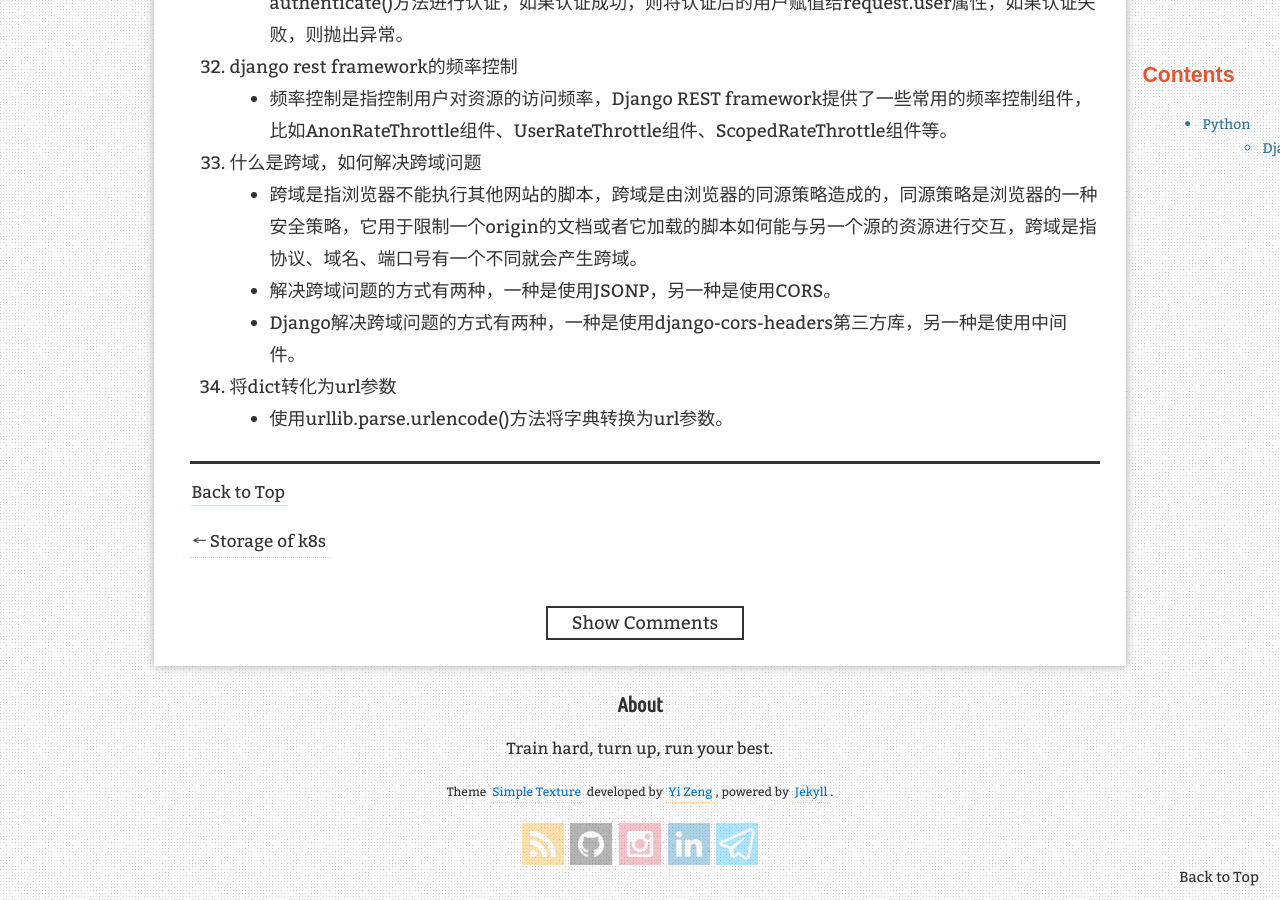
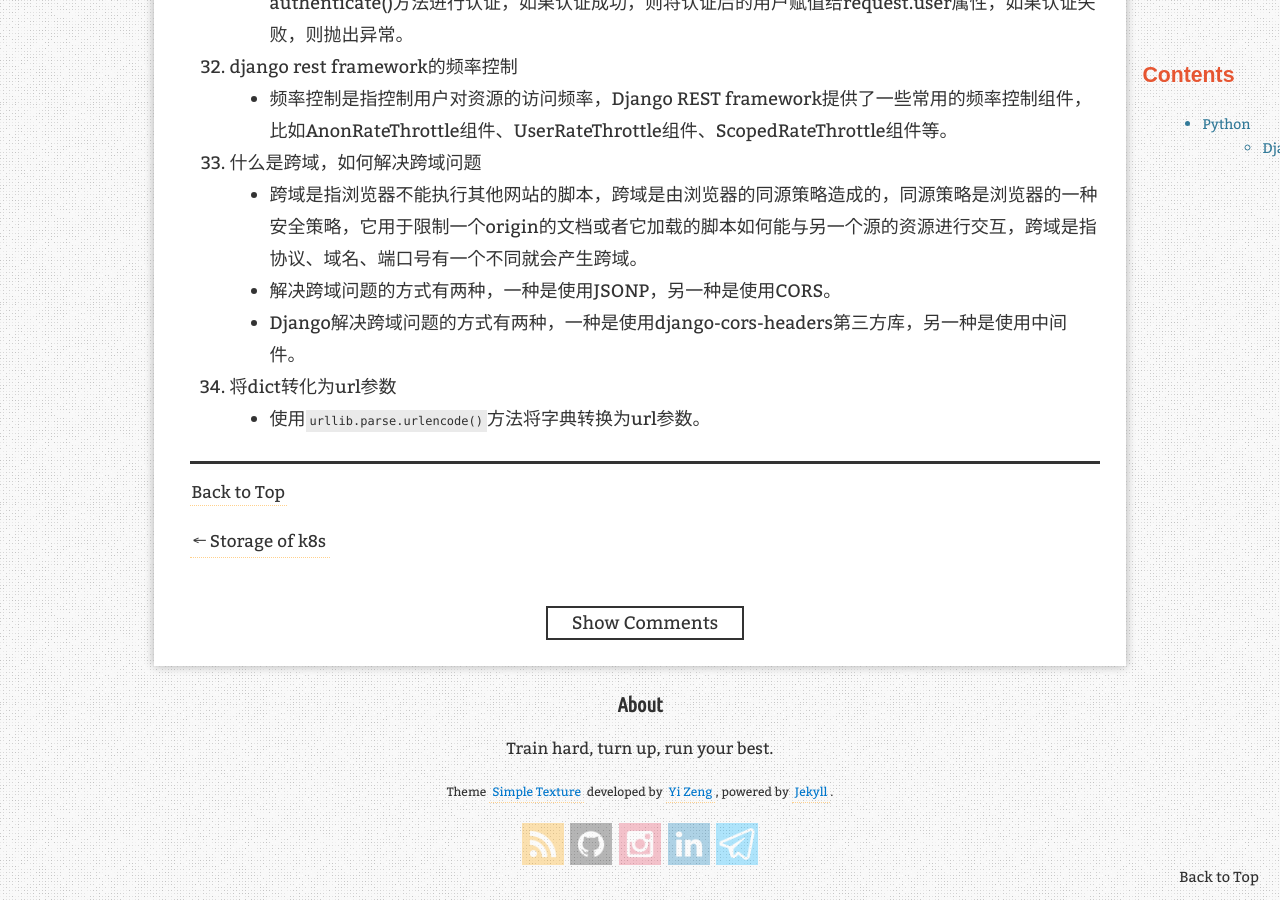
Before and after one commit to ElmTran/ElmTran.github.io, a Jekyll site: the page built from _posts/2023-12-3-python-interview.md, in a window 1280 px wide and 900 px high, scrolled down 10896 px. Built offline with Jekyll 4.4.1, drawn with Linux system fonts in a browser that asks for light colours; comment, search, counter and statistics services are not loaded.

```diff
--- a/_posts/2023-12-3-python-interview.md
+++ b/_posts/2023-12-3-python-interview.md
@@ -415,4 +415,4 @@ redirect_from:
 
 34. 将dict转化为url参数
 
-    - 使用urllib.parse.urlencode()方法将字典转换为url参数。
+    - 使用`urllib.parse.urlencode()`方法将字典转换为url参数。
```
